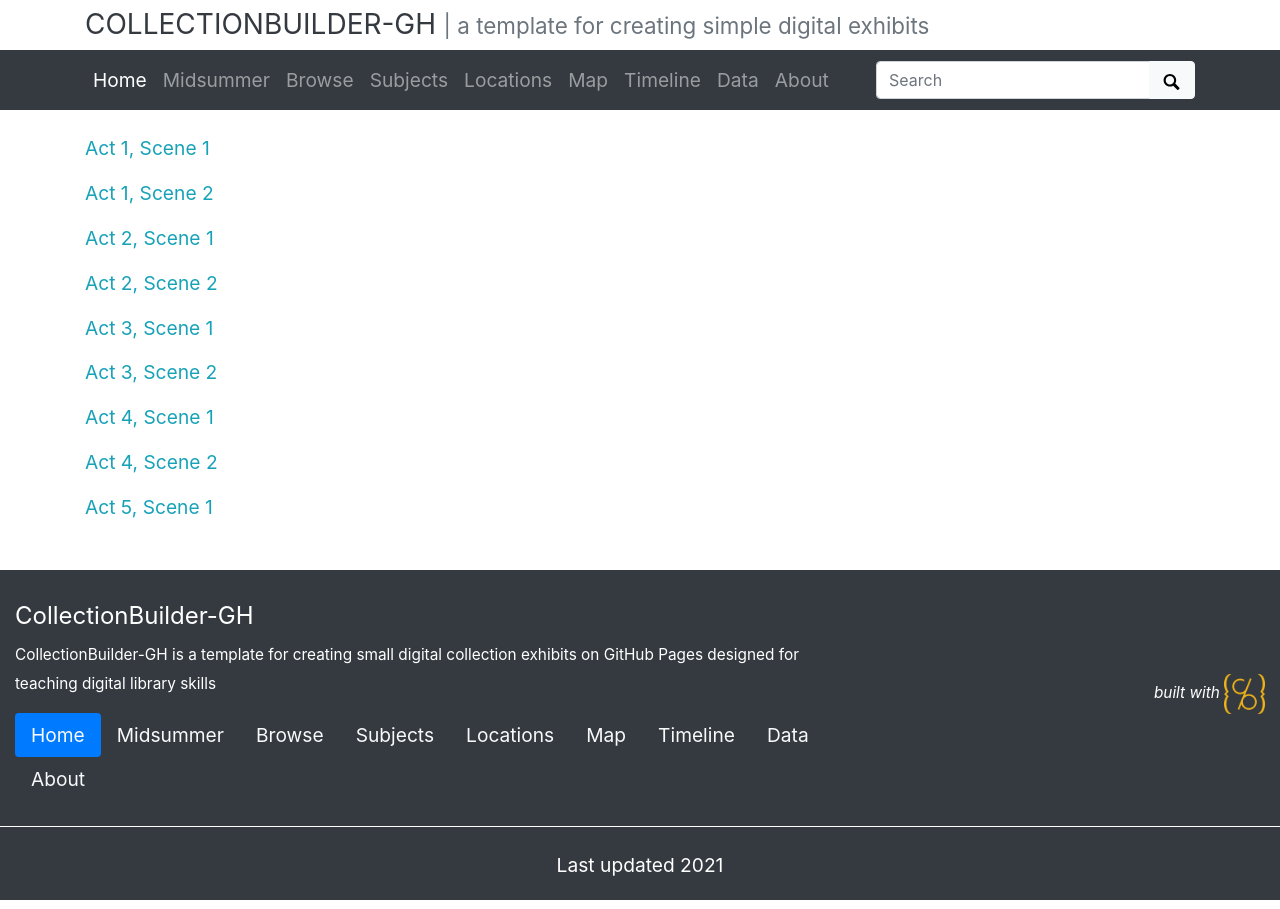
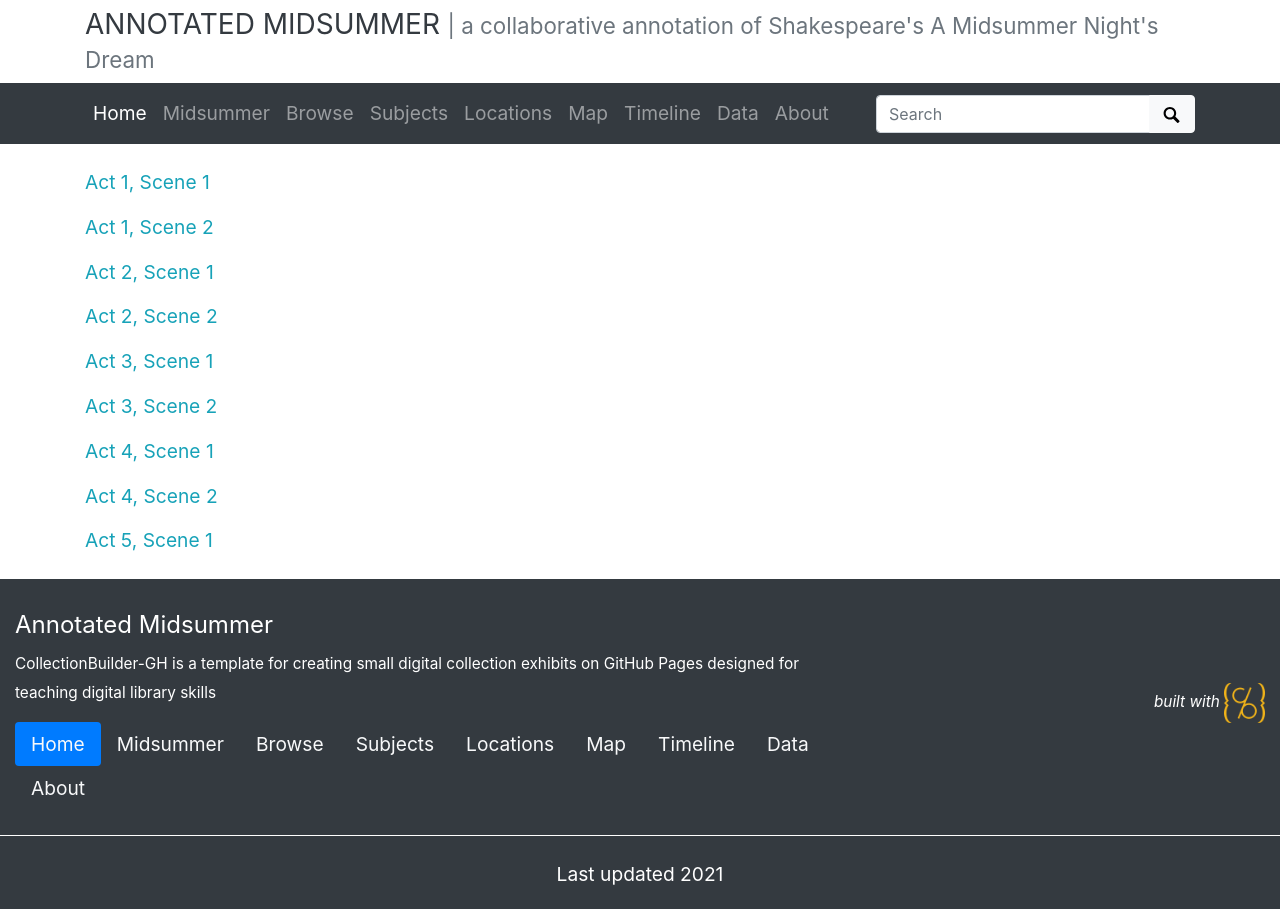
Before and after one commit to thecdil/dramaturgy, a Jekyll site: the page built from index.md, in a window 1280 px wide. Built offline with Jekyll 4.4.1, drawn with Linux system fonts in a browser that asks for light colours.

Commit message:
Update _config.yml

```diff
--- a/_config.yml
+++ b/_config.yml
@@ -18,9 +18,9 @@ source-code: https://github.com/CollectionBuilder/dramaturgy
 # SITE SETTINGS
 #
 # title of site appears in banner
-title: CollectionBuilder-GH
+title: Annotated Midsummer
 # tagline, a short phrase that will appear throughout the site in the top banner
-tagline: a template for creating simple digital exhibits
+tagline: a collaborative annotation of Shakespeare's A Midsummer Night's Dream
 # description appears in meta tags and other locations
 # this description might appear in search result lists, keep around 160 characters max
 description: "CollectionBuilder-GH is a template for creating small digital collection exhibits on GitHub Pages designed for teaching digital library skills"
```
